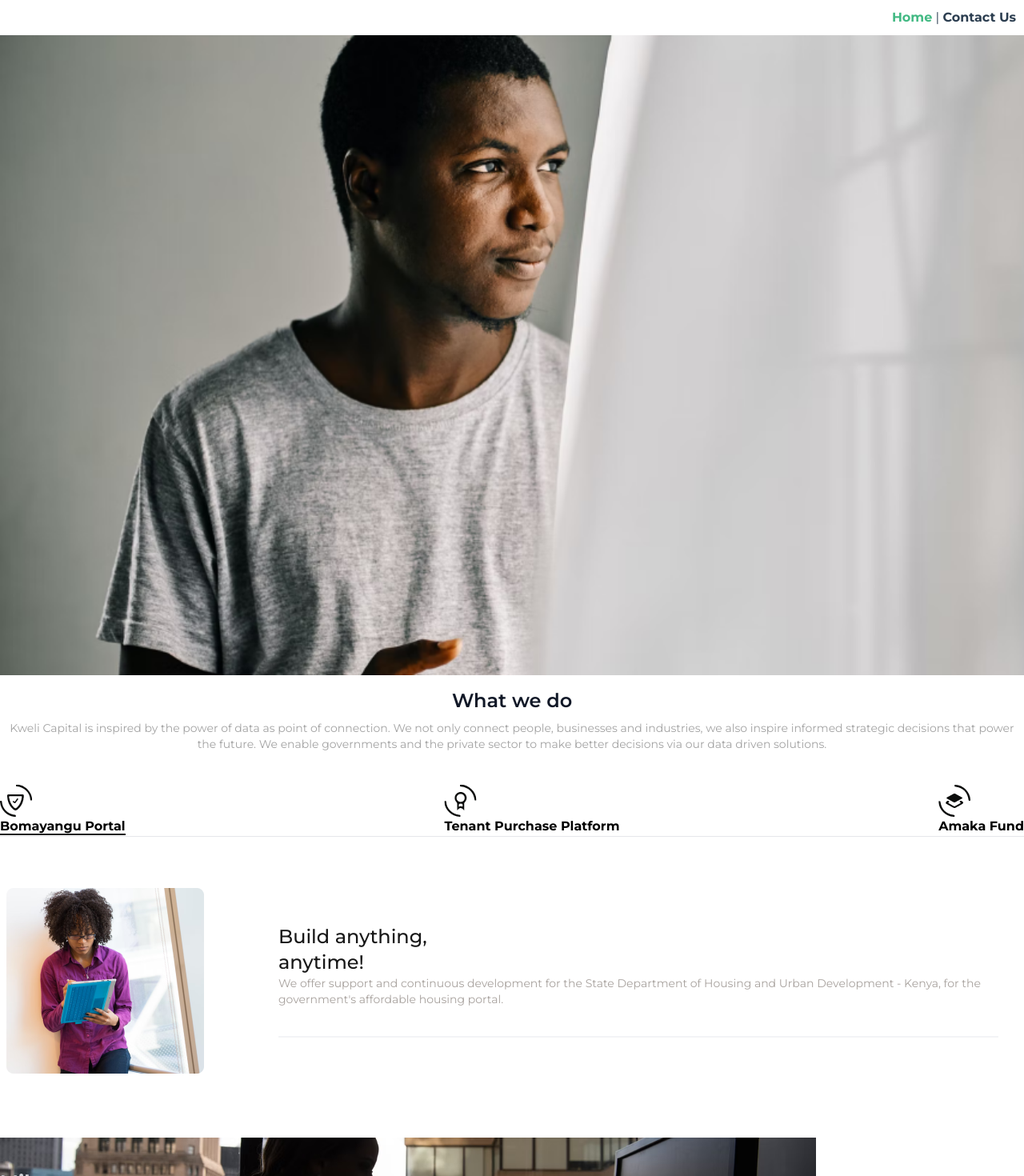
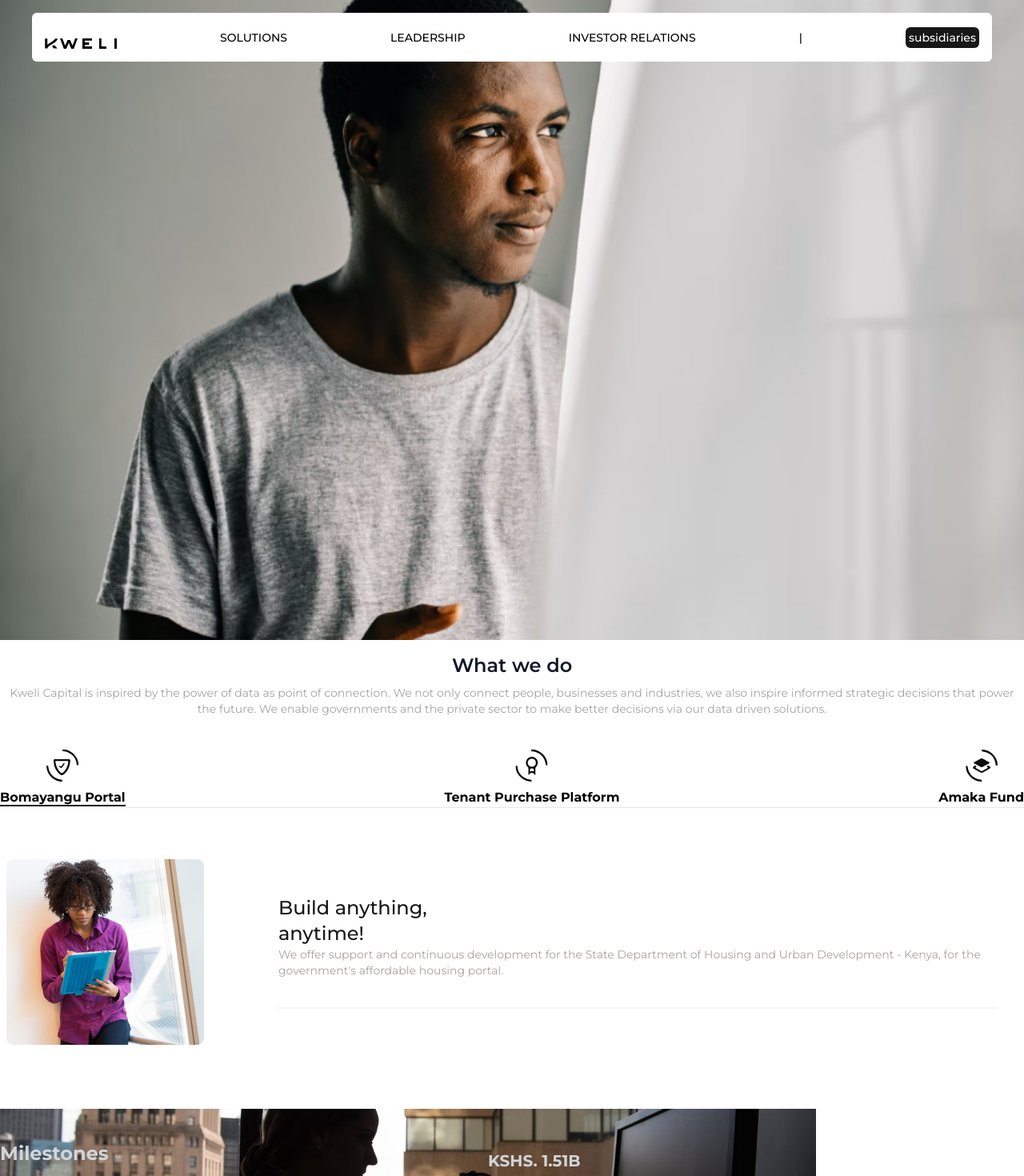
Before and after one commit to kwelimarvo/kweli-website-project, a Vue app: page / in a window 1280 px wide. Shown: the top 1470 px of the page at 80% size. Built offline with nearby package versions, Linux system fonts and the light colour scheme.

Commit message:
Navigation Bar Design

```diff
--- a/src/App.vue
+++ b/src/App.vue
@@ -1,23 +1,16 @@
 <template>
-  <nav class="text-right">
-    <router-link to="/">Home</router-link> |
-    <router-link to="/contact">Contact Us</router-link>
-  </nav>
   <router-view/>
 </template>
 
-<style>
+<!-- <style>
 #app {
   font-family: Montserrat - Semi Bold, Helvetica, Arial, sans-serif;
-  -webkit-font-smoothing: antialiased;
-  -moz-osx-font-smoothing: grayscale;
+  /* -webkit-font-smoothing: antialiased; */
+  /* -moz-osx-font-smoothing: grayscale; */
   /* text-align: center; */
   color: #2c3e50;
 }
 
-nav {
-  padding: 10px;
-}
 
 nav a {
   font-weight: bold;
@@ -25,6 +18,6 @@ nav a {
 }
 
 nav a.router-link-exact-active {
-  color: #42b983;
+  color: #000;
 }
-</style>
+</style> -->
--- /dev/null
+++ b/src/components/NavBar.vue
@@ -0,0 +1,13 @@
+<template>
+  <nav></nav>
+</template>
+
+<script>
+export default {
+
+}
+</script>
+
+<style>
+
+</style>
--- a/src/views/HomeView.vue
+++ b/src/views/HomeView.vue
@@ -1,5 +1,18 @@
 <template>
-  <section class="bg-[url('/src/assets/images/hero.png')] bg-cover w-full h-screen bg-no-repeat">
+  <section id="hero" class="bg-[url('/src/assets/images/hero.png')] bg-cover w-full h-screen bg-no-repeat">
+    <div class="pt-4"></div>
+    <nav id="navigation" class="fixed inset-x-0 py-4 px-4 font-medium text-right flex items-center justify-between flex-wrap text-right bg-white rounded-md uppercase text-sm mx-10">
+       <div class="pt-4">
+        <img src="../assets/images/logo.png" alt="">
+       </div>
+
+      <router-link to="/">solutions</router-link>
+      <router-link to="/contact">leadership</router-link>
+      <router-link to="/contact">investor relations</router-link>
+      |
+      <router-link to="/contact"><span class="bg-neutral-900 text-white lowercase p-1 rounded-md">Subsidiaries</span></router-link>
+    </nav>
+
 
   </section>
 
@@ -12,15 +25,15 @@
 
     <div class="flex items-center justify-between font-bold text-black border-b border-gray-200">
       <div>
-        <a> <img src="../assets/images/bomayangu.png" alt=""><span class="border-b-2 border-neutral-900">Bomayangu Portal</span></a>
+        <a> <img class="mx-auto pb-2" src="../assets/images/bomayangu.png" alt=""><span class="border-b-2 border-neutral-900">Bomayangu Portal</span></a>
       </div>
 
       <div>
-        <a> <img src="../assets/images/tenant.png" alt=""><span>Tenant Purchase Platform</span></a>
+        <a> <img class="mx-auto pb-2" src="../assets/images/tenant.png" alt=""><span>Tenant Purchase Platform</span></a>
       </div>
 
       <div>
-        <a> <img src="../assets/images/amaka.png" alt=""><span>Amaka Fund</span></a>
+        <a> <img class="mx-auto pb-2" src="../assets/images/amaka.png" alt=""><span>Amaka Fund</span></a>
       </div>
 
     </div>
@@ -194,12 +207,11 @@
 
 <script>
 // @ is an alias to /src
-// import HelloWorld from '@/components/HelloWorld.vue'
+// import NavBar from '@/components/NavBar.vue'
 
 export default {
   name: 'HomeView',
   components: {
-
   }
 }
 </script>
```
Also changed, not shown: src/assets/images/logo.png (added).
